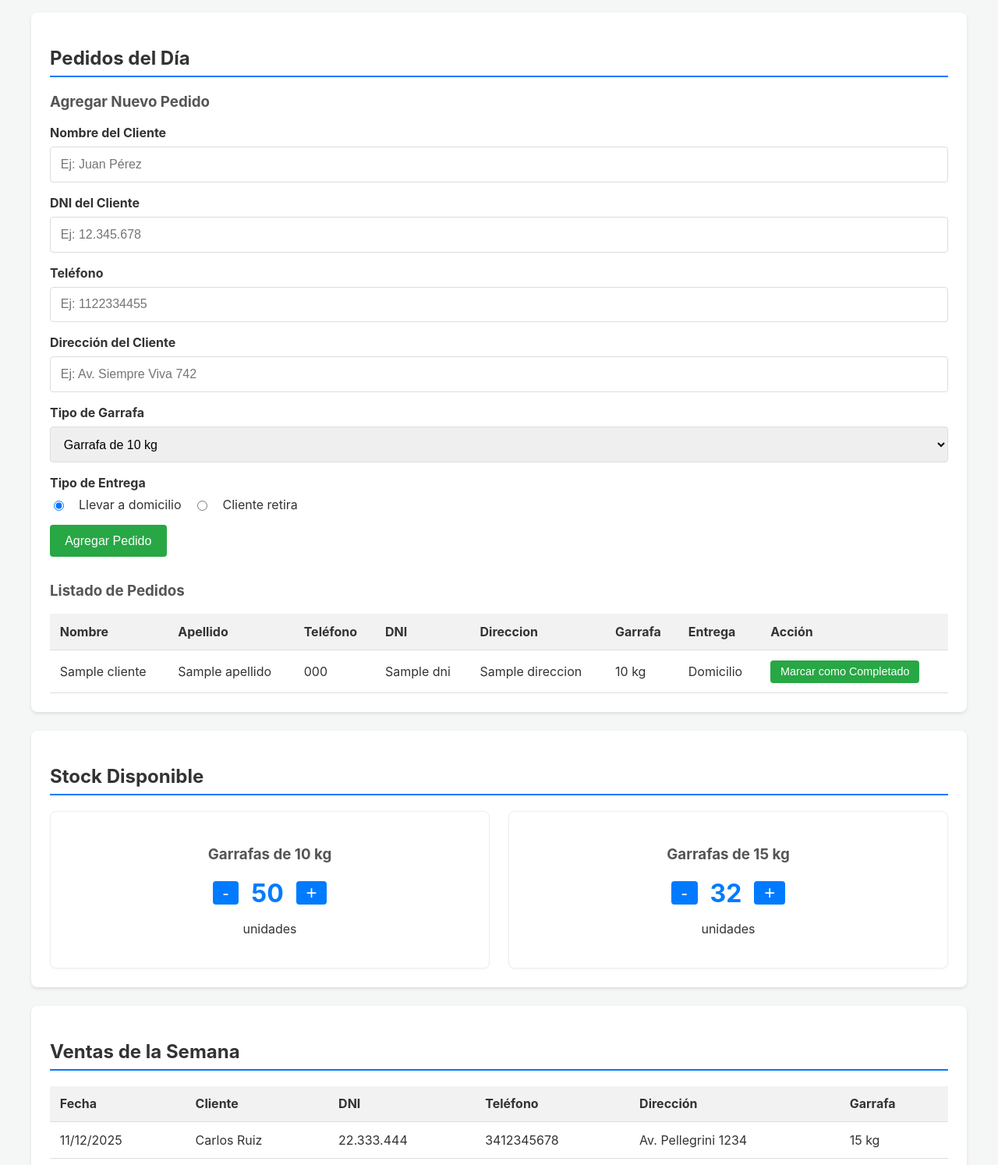
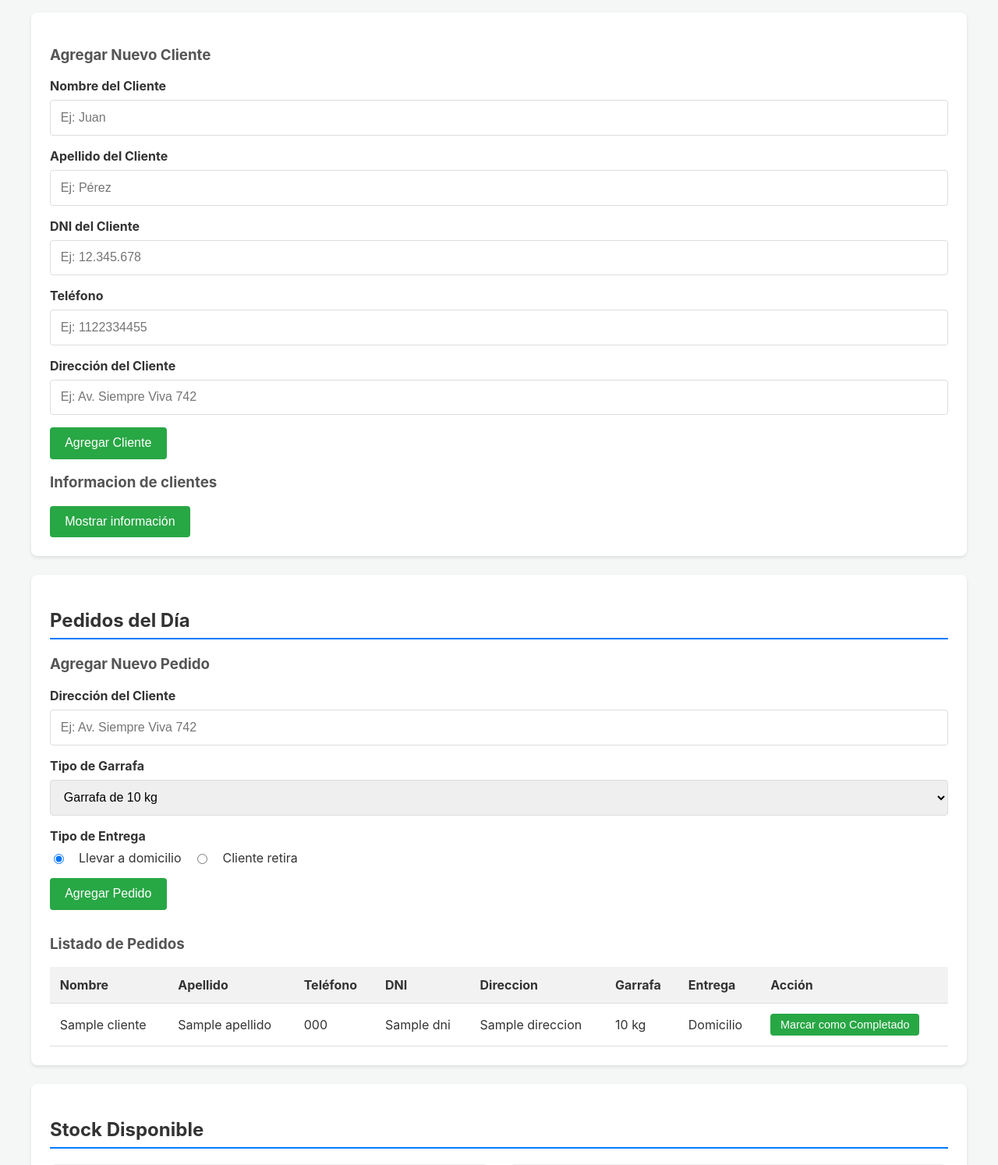
Before and after one commit to GonzaloGBR/gas, a Flask app: template template/index.html in a window 1280 px wide. Shown: the part 98-1592 px from the top of the page at 78% size. Run offline with Flask 3, Linux system fonts and the light colour scheme; the template is opened without the code that fills it: most values are stand-ins (such as "Sample title", 1, 10 or a date in 2020).

Commit message:
Update index.html

```diff
--- a/template/index.html
+++ b/template/index.html
@@ -4,7 +4,8 @@
     <meta charset="UTF-8">
     <meta name="viewport" content="width=device-width, initial-scale=1.0">
     <title>Panel de Administrador - Gas Express</title>
-    <link rel="stylesheet" href="/static/css/administrador.css">
+<link rel="stylesheet" href="{{ url_for('static', filename='css/administrador.css') }}">
+
 
 </head>
 <body>
@@ -16,15 +17,17 @@
     </header>
 
     <main>
-        <!-- SECCIÓN DE PEDIDOS DEL DÍA -->
-        <section id="pedidos-del-dia">
-            <h2>Pedidos del Día</h2>
-
-            <h3>Agregar Nuevo Pedido</h3>
-            <form>
+        <!-- SECCIÓN DE CLIENTES -->
+        <section id="agregar-cliente">
+            <h3>Agregar Nuevo Cliente</h3>
+            <form method="POST" action="/agregar_cliente">
                 <div>
                     <label for="cliente-nombre">Nombre del Cliente</label>
-                    <input type="text" id="cliente-nombre" name="cliente-nombre" placeholder="Ej: Juan Pérez">
+                    <input type="text" id="cliente-nombre" name="cliente-nombre" placeholder="Ej: Juan">
+                </div>
+                <div>
+                    <label for="cliente-apellido">Apellido del Cliente</label>
+                    <input type="text" id="cliente-apellido" name="cliente-apellido" placeholder="Ej: Pérez">
                 </div>
                 <div>
                     <label for="cliente-dni">DNI del Cliente</label>
@@ -34,6 +37,24 @@
                     <label for="cliente-telefono">Teléfono</label>
                     <input type="tel" id="cliente-telefono" name="cliente-telefono" placeholder="Ej: 1122334455">
                 </div>
+                <div>
+                    <label for="cliente-direccion">Dirección del Cliente</label>
+                    <input type="text" id="cliente-direccion" name="cliente-direccion" placeholder="Ej: Av. Siempre Viva 742">
+                </div>
+                <button type="submit">Agregar Cliente</button>
+            </form>
+
+            <h3>Informacion de clientes</h3>
+            <button type="button" onclick="mostrarClientes()">Mostrar información</button>
+
+        </section>
+
+        <!-- SECCIÓN DE PEDIDOS DEL DÍA -->
+        <section id="pedidos-del-dia">
+            <h2>Pedidos del Día</h2>
+
+            <h3>Agregar Nuevo Pedido</h3>
+            <form method="POST" action="/agregar_pedido">
                 <div>
                     <label for="cliente-direccion">Dirección del Cliente</label>
                     <input type="text" id="cliente-direccion" name="cliente-direccion" placeholder="Ej: Av. Siempre Viva 742">
@@ -198,5 +219,28 @@
         </section>
     </main>
 
+
+            <div id="modal-clientes" class="modal">
+                <div class="modal-contenido">
+                    <span class="cerrar" onclick="ocultarClientes()">&times;</span>
+                    <h3>Información de Clientes</h3>
+
+                    <table border="1" width="100%">
+                        <thead>
+                            <tr>
+                                <th>Nombre</th>
+                                <th>Apellido</th>
+                                <th>DNI</th>
+                                <th>Teléfono</th>
+                                <th>Dirección</th>
+                            </tr>
+                        </thead>
+                        <tbody id="tabla-clientes"></tbody>
+                    </table>
+                </div>
+            </div>
+
 </body>
+
+<script src="{{ url_for('static', filename='js/clientes.js') }}"></script>
 </html>
```
